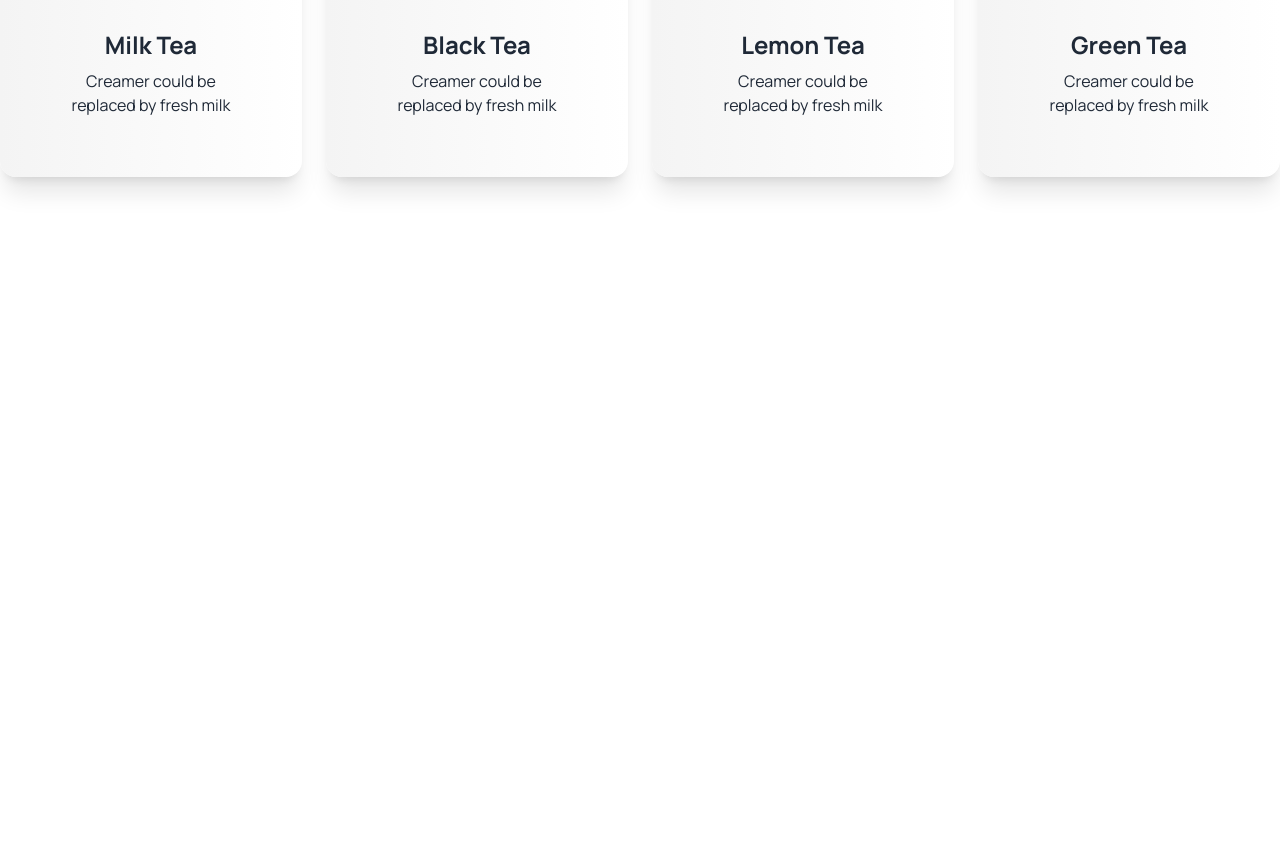
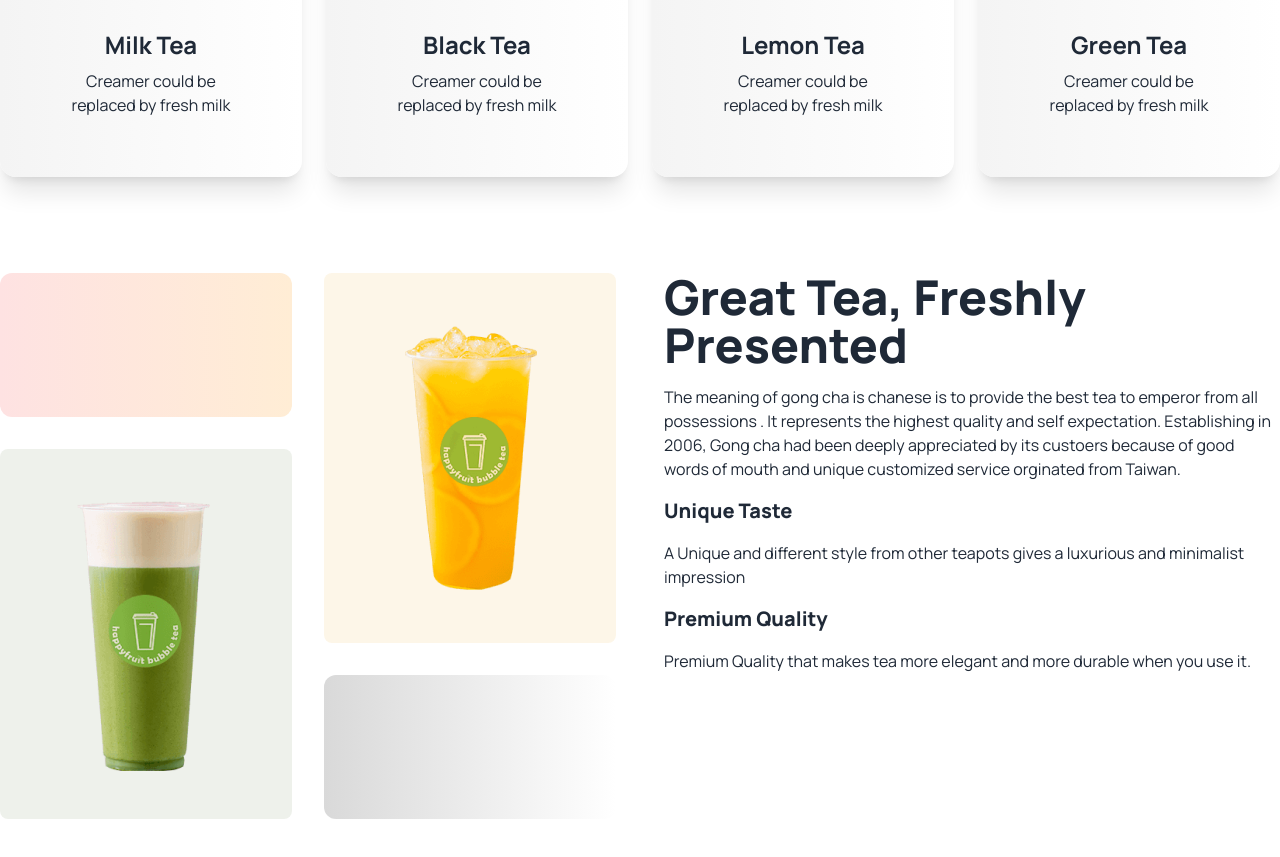
Before and after one commit to Syed-Musa/tea-stall-website, a plain HTML site: page index.html in a window 1280 px wide. Shown: the part 864-1721 px from the top of the page. Before the commit the page ends 1137 px from the top, so only its background shows below. Drawn offline with nearby package versions, Linux system fonts and the light colour scheme.

Commit message:
added a great and fresh tea section

```diff
--- a/index.html
+++ b/index.html
@@ -111,6 +111,29 @@
             </div>
         </section>
         <!--fetured card container section End-->
+
+        <!--great and fresh tea section Start-->
+        <section class="my-24 flex gap-12 flex-col lg:flex-row">
+            <div class="grid gap-8 grid-cols-1 md:grid-cols-2 flex-1">
+                <div class="rounded-xl h-36 bg-gradient-to-r from-red-100 to-orange-100"></div>
+                <div class="row-span-2 bg-[#e6a6231a] rounded-lg px-8 py-12 flex justify-center items-center">
+                    <img src="images/fresh-1.png" alt="">
+                </div>
+                <div class="row-span-2 bg-[#5776391a] rounded-lg px-8 py-12 flex justify-center items-center">
+                    <img src="images/fresh-2.png" alt="">
+                </div>
+                <div class="rounded-xl h-36 bg-gradient-to-r from-[#d9d9d9] to-[#ffffff]"></div>
+            </div>
+            <div class="space-y-4 flex-1">
+                <h3 class="text-5xl font-extrabold">Great Tea, Freshly <br> Presented</h3>
+                <p>The meaning of gong cha is chanese is to provide the best tea to emperor from all possessions . It represents the highest quality and self expectation. Establishing in 2006, Gong cha had been deeply appreciated by its custoers  because of good words of mouth and unique customized service orginated from Taiwan.</p>
+                <h4 class="text-xl font-extrabold">Unique Taste</h4>
+                <p>A Unique and different style from other teapots gives a luxurious and minimalist impression</p>
+                <h4 class="text-xl font-extrabold mt-8">Premium Quality</h4>
+                <p>Premium Quality that makes tea more elegant and more durable when you use it.</p>
+            </div>
+        </section>
+        <!--great and fresh tea section End-->
     </main>
 
     <footer>
```
